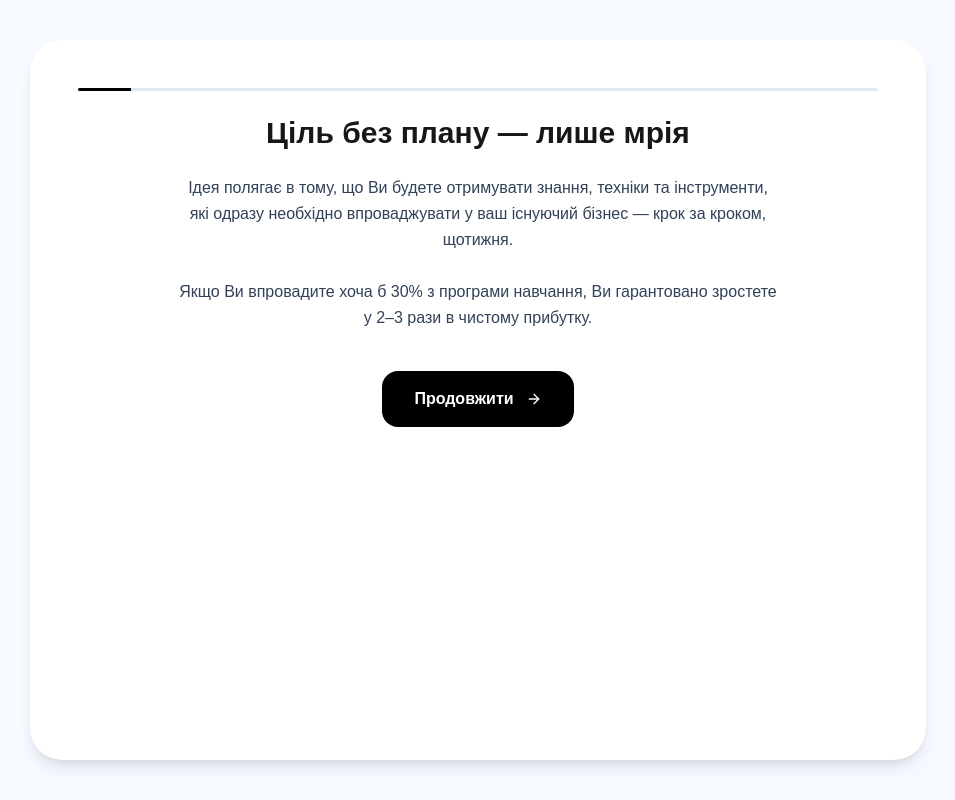
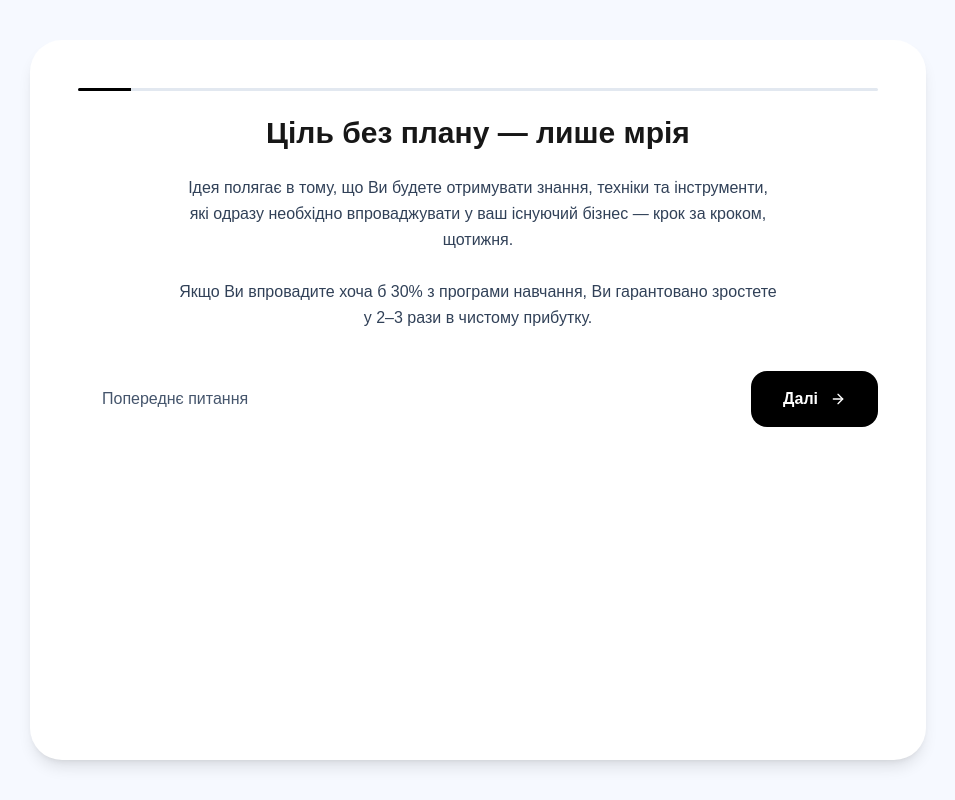
Before and after one commit to TehKnb/old_quiz, a Next.js app: page / in a window 1280 px wide. Both pictures are taken after a click on the button "Так, добре орієнтуюсь у маркетингу". Shown: the whole page, without its empty margins (162-1117 px from the left). Built offline with nearby package versions, Linux system fonts and the light colour scheme.

Commit message:
4 change 23/01 23.03

```diff
--- /dev/null
+++ b/app/components/SecondaryButton.tsx
@@ -0,0 +1,30 @@
+'use client';
+
+type Props = {
+  onClick: () => void;
+  children?: React.ReactNode;
+};
+
+export function SecondaryButton({
+  onClick,
+  children = 'Попереднє питання',
+}: Props) {
+  return (
+    <button
+      onClick={onClick}
+      className="
+        inline-flex items-center gap-2
+        px-4 py-2
+        md:px-6 md:py-4
+        text-sm md:text-base
+        rounded-xl md:rounded-2xl
+        text-slate-600
+        bg-transparent
+        hover:text-black
+        transition
+      "
+    >
+      {children}
+    </button>
+  );
+}
--- a/app/data.ts
+++ b/app/data.ts
@@ -1303,7 +1303,7 @@ export const infoScreens: InfoScreenConfig[] = [
       'щотижня.\n\n' +
       'Якщо Ви впровадите хоча б 30% з програми навчання, Ви гарантовано зростете\n' +
       'у 2–3 рази в чистому прибутку.',
-    buttonText: 'Продовжити',
+    buttonText: 'Далі',
   },
   {
     afterQuestionId: 'ad_importance', // 2 питання (questions[2].id)
--- a/app/page.tsx
+++ b/app/page.tsx
@@ -338,6 +338,7 @@ if (step === 'quiz') {
         info={currentStep.info}
         progress={progress}
         onNext={handleNext}
+        onPrev={goPrevQuestion}
       />
     );
   }
--- a/app/views.tsx
+++ b/app/views.tsx
@@ -1,7 +1,8 @@
 import { ArrowRight, CheckCircle2, BrainCircuit, Play } from 'lucide-react';
 import { questions, videoDatabase } from './data';
 import type { InfoScreenConfig } from './data';
-import { PrimaryButton } from './PrimaryButton';
+import { PrimaryButton } from './components/PrimaryButton';
+import { SecondaryButton } from './components/SecondaryButton';
 
 // --- Екран 1: Привітання ---
 export const IntroView = ({ onStart }: { onStart: () => void }) => (
@@ -173,11 +174,14 @@ export function InfoView({
   info,
   progress,
   onNext,
+  onPrev,
 }: {
   info: InfoScreenConfig;
   progress: number;
   onNext: () => void;
+  onPrev: () => void;
 }) {
+
   return (
     <div className="min-h-screen bg-[#F6F9FF] flex justify-center px-4 py-10">
       <div className="w-full max-w-4xl bg-white rounded-[32px] shadow-lg p-8 md:p-12">
@@ -223,7 +227,9 @@ export function InfoView({
         </p>
 
         {/* BUTTON */}
-        <div className="mt-10 flex justify-center">
+        <div className="mt-10 flex items-center justify-between">
+          <SecondaryButton onClick={onPrev} />
+
           <PrimaryButton onClick={onNext}>
             {info.buttonText ?? 'Далі'}
           </PrimaryButton>
```
Also changed, not shown: app/components/PrimaryButton.tsx (renamed from app/PrimaryButton.tsx).
